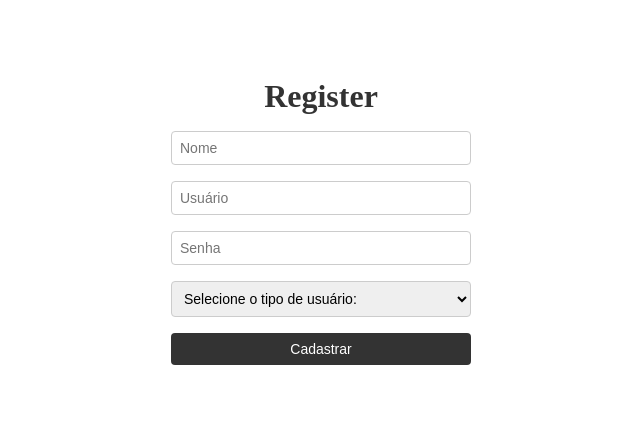
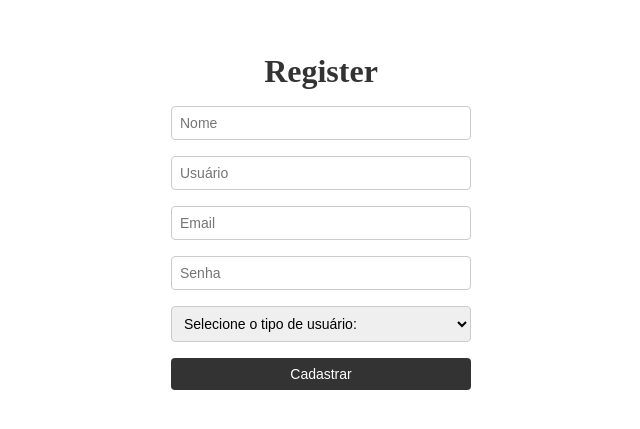
Before and after one commit to rhaneyko/easyorder, a React (Create React App) app: page /register in a window 1280 px wide. Shown: the part 197-626 px from the top of the page, without its empty margins (319-959 px from the left). Built offline with nearby package versions, Linux system fonts and the light colour scheme; no server answers.

Commit message:
Organização de código.

```diff
--- a/src/pages/Register/index.tsx
+++ b/src/pages/Register/index.tsx
@@ -16,7 +16,8 @@
 const Register = () => {
     const navigate = useNavigate();
     const [name, setName] = useState("");
-    const [userName, setUserName] = useState("");
+    const [username, setUsername] = useState("");
+    const [email, setEmail] = useState("");
     const [password, setPassword] = useState("");
     const [userType, setUserType] = useState("");
     const [error, setError] = useState("");
@@ -24,14 +25,12 @@
     const handleRegister = async (e: React.FormEvent) => {
         e.preventDefault();
 
-        if (!name || !userName || !password) {
+        if (!name || !username || !password) {
             setError("Preencha todos os campos");
             return;
         }
 
         try {
-            // Cria um email válido baseado no userName
-            const email = `${userName}@easyorder.com`;
 
             // Cria o usuário no Firebase Authentication
             const userCredential = await createUserWithEmailAndPassword(auth, email, password);
@@ -40,7 +39,8 @@
             // Salva os dados do usuário no Firestore
             await setDoc(doc(db, "users", user.uid), {
                 name,
-                userName,
+                username,
+                email,
                 userType,
             });
 
@@ -67,9 +67,18 @@
                 <Input
                     type="text"
                     id="userName"
-                    value={userName}
-                    onChange={(e) => setUserName(e.target.value)}
+                    value={username}
+                    onChange={(e) => setUsername(e.target.value)}
                     placeholder="Usuário"
+                    required
+                />
+
+                <Input
+                    type="text"
+                    id="email"
+                    value={email}
+                    onChange={(e) => setEmail(e.target.value)}
+                    placeholder="Email"
                     required
                 />
 
```
